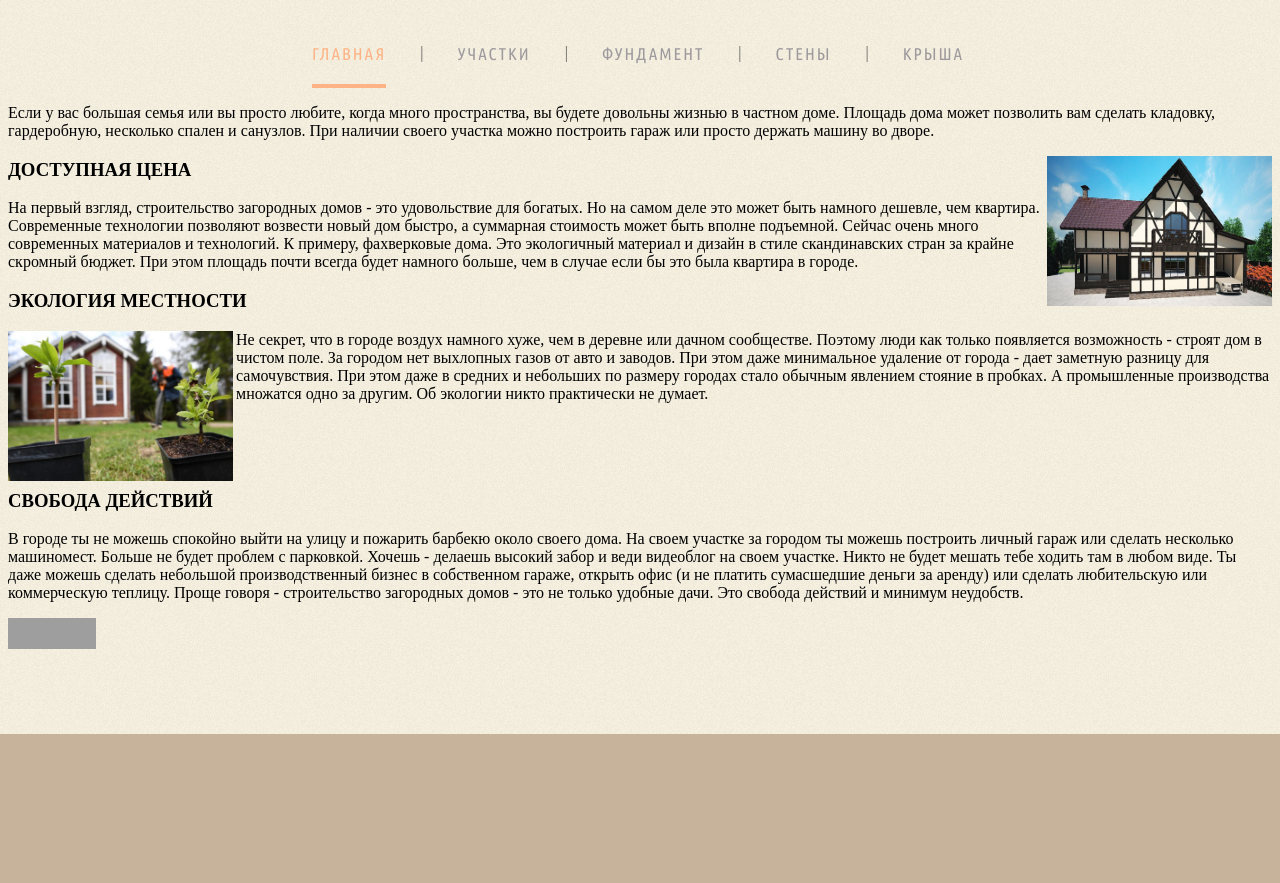
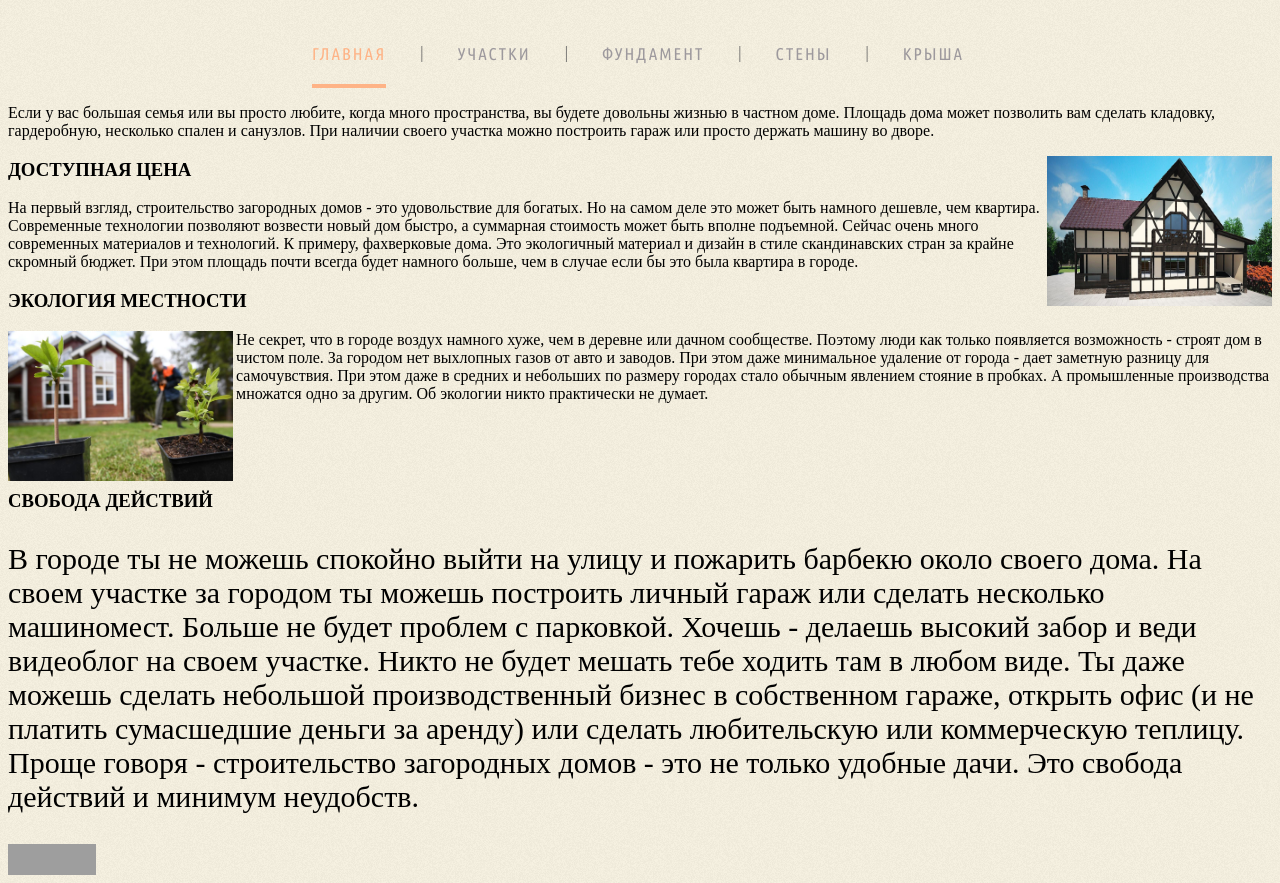
Before and after one commit to tchkk/house, a plain HTML site: page index.htm in a window 1280 px wide. Shown: the part 66-949 px from the top of the page. Before the commit the page ends 800 px from the top, so only its background shows below. Drawn offline with Linux system fonts and the light colour scheme; grey boxes are pictures that could not be loaded.

Commit message:
Update index.htm

```diff
--- a/index.htm
+++ b/index.htm
@@ -57,7 +57,7 @@
     <p>
 
       <br><h3>СВОБОДА ДЕЙСТВИЙ</h3>
-            В городе ты не можешь спокойно выйти на улицу и пожарить барбекю около своего дома.
+            <p style="font-size: 30px"> В городе ты не можешь спокойно выйти на улицу и пожарить барбекю около своего дома.
             На своем участке за городом ты можешь построить личный гараж или сделать несколько машиномест. Больше не будет проблем с парковкой.
             Хочешь - делаешь высокий забор и веди видеоблог на своем участке. Никто не будет мешать тебе ходить там в любом виде.
 
```
